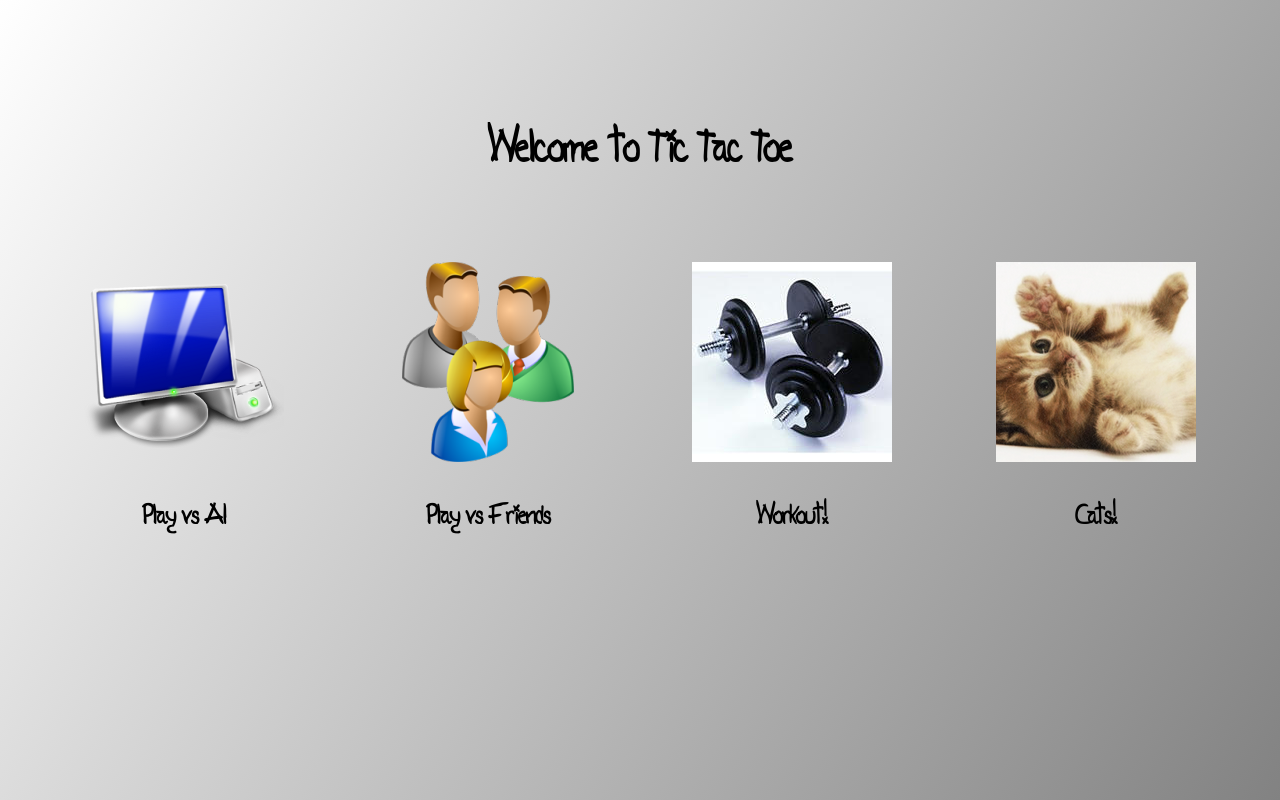
After one commit to nicholasqiao/TicTacToe, a PHP site: page /main.html in a window 1280 px wide. The commit adds this page. Run offline with PHP 8.4, Linux system fonts and the light colour scheme.

Commit message:
Added main.html

```diff
--- /dev/null
+++ b/htdocs/main.css
@@ -0,0 +1,40 @@
+/*
+By: Nicholas Qiao
+*/
+body {
+	background-image: -webkit-linear-gradient(top left, #FFFFFF 0%, #828282 100%);
+}
+
+#welcome {
+	text-align: center;
+	padding-top: 100px;
+	font-family: "Tatida_Rocking";
+	font-size: 50px;
+    padding-bottom: 50px;
+}
+
+
+@font-face {
+    font-family:"Tatida_Rocking";
+    src:url("fonts/tatida/Tatida_Rocking.ttf") format("truetype");
+    font-weight:normal;
+    font-style:normal;
+}
+
+.option {
+    padding-left: 50px;
+    padding-right: 50px;
+    height: 200px;
+    width: 200px;
+    display: inline-block
+}
+
+#wrapper {
+
+    text-align: center;
+}
+
+h3{
+    font-family: "Tatida_Rocking";
+    font-size: 30px;
+}
--- /dev/null
+++ b/htdocs/main.html
@@ -0,0 +1,34 @@
+<html>
+<head>
+<link rel="stylesheet" type="text/css" href="main.css">
+<title>Tic Tac Toe Main</title>
+</head>
+<body>
+<h1 id="welcome">Welcome to Tic Tac Toe</h1>
+<div id="wrapper">
+	<div class="option">
+		<a href="signup.html">
+		<img src="computer.png"></a>
+		<h3>Play vs AI</h3>
+	</div>
+
+	<div class="option">
+		<a href="signup.html">
+		<img src="user.png"></a>
+		<h3>Play vs Friends</h3>
+	</div>
+
+	<div class="option">
+		<a href="signup.html">
+		<img src="weights.jpeg"></a>
+		<h3>Workout!</h3>
+	</div>
+
+	<div class="option">
+		<a href="https://www.google.com/search?q=cats&safe=off&source=lnms&tbm=isch&sa=X&ei=t9ddUpjPJ5G84AOHgIHoCQ&ved=0CAcQ_AUoAQ&biw=1920&bih=912&dpr=1">
+		<img src="cat.png"></a>
+		<h3>Cats!</h3>
+	</div>
+</div>
+</body>
+</html>
```
Also changed, not shown: htdocs/signup.css (+3 -13 lines), htdocs/signup.html (+0 -43 lines), htdocs/README.md (added), htdocs/cat.png (added), htdocs/computer.png (added), htdocs/user.png (added), htdocs/weights.jpeg (added).
